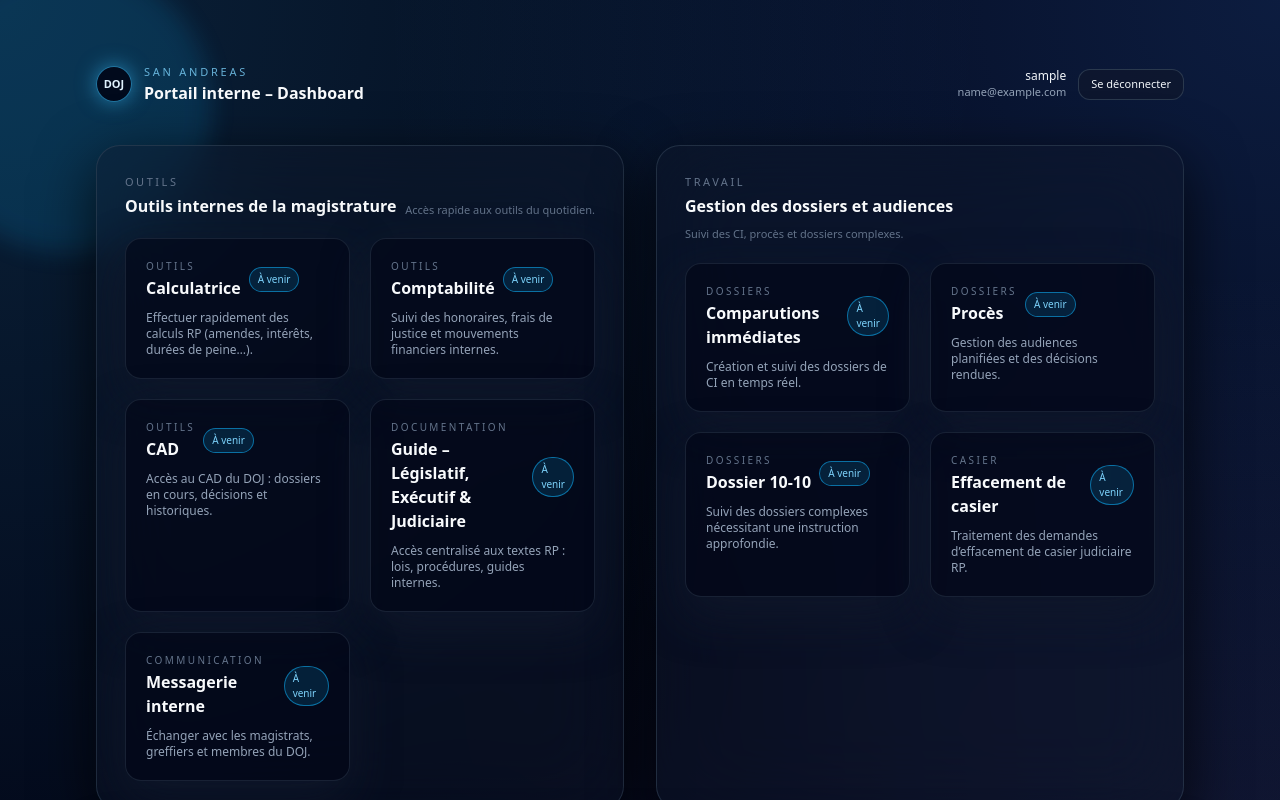
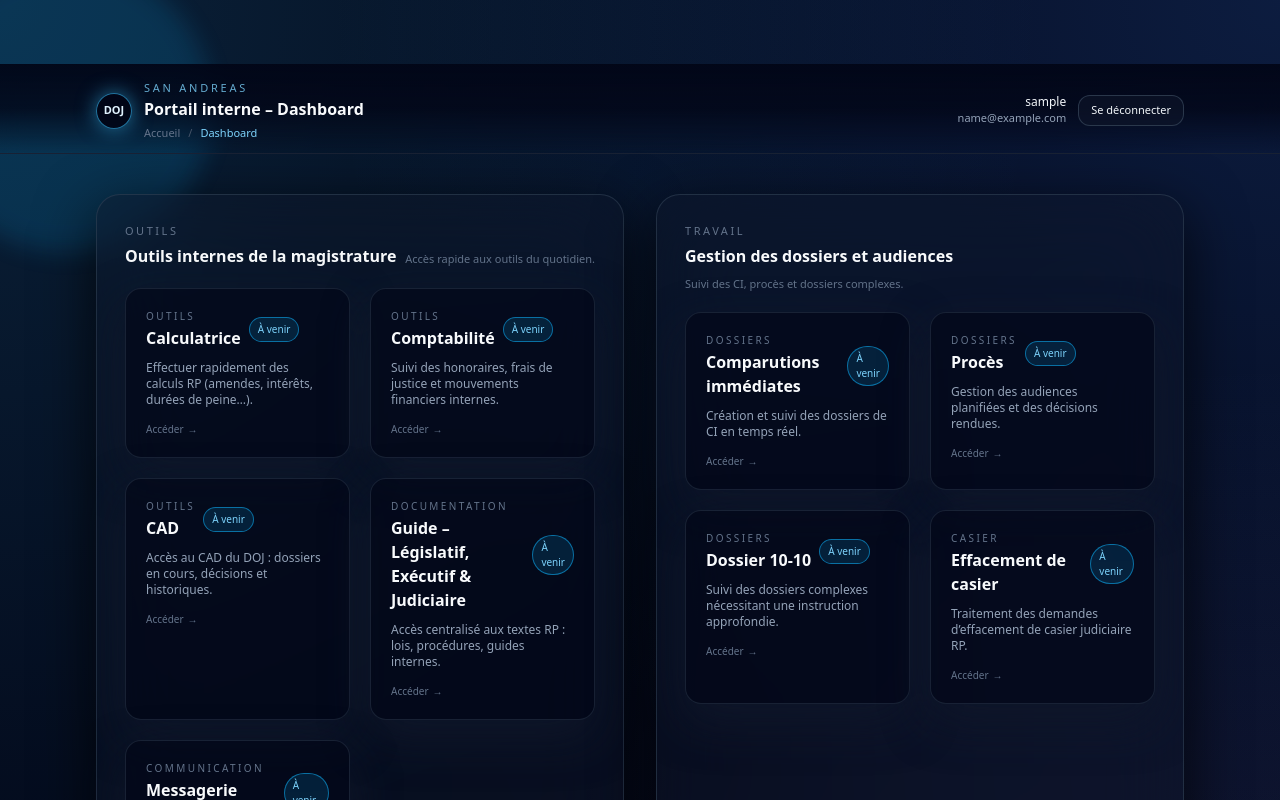
Before and after one commit to zealess/doj-frontend, a Next.js app: page /dashboard in a window 1280 px wide. Shown: the top 800 px of the page. Built offline with nearby package versions, Linux system fonts and the light colour scheme; sample sign-in values are in the browser's storage.

Commit message:
Test amélioration dashboard

```diff
--- a/app/dashboard/page.tsx
+++ b/app/dashboard/page.tsx
@@ -63,11 +63,27 @@ export default function DashboardPage() {
     <button
       type="button"
       onClick={onClick}
-      className="group relative w-full text-left rounded-2xl border border-slate-800/80 bg-slate-950/60 px-4 py-4 md:px-5 md:py-5 flex flex-col gap-1.5 shadow-[0_18px_45px_rgba(15,23,42,0.9)] hover:border-sky-500/70 hover:bg-slate-950/90 transition-all duration-200 cursor-pointer overflow-hidden min-h-[120px]"
+      className="
+        group relative w-full text-left
+        rounded-2xl border border-slate-800/80 bg-slate-950/60
+        px-4 py-4 md:px-5 md:py-5
+        flex flex-col gap-1.5
+        shadow-[0_18px_45px_rgba(15,23,42,0.9)]
+        hover:border-sky-500/70 hover:bg-slate-950/90
+        transition-all duration-200
+        cursor-pointer overflow-hidden min-h-[120px]
+        transform-gpu hover:-translate-y-1 hover:scale-[1.02]
+      "
     >
+      {/* Glow de bord supérieur */}
       <div className="pointer-events-none absolute inset-x-0 top-0 h-px bg-gradient-to-r from-transparent via-sky-500/40 to-transparent opacity-0 group-hover:opacity-100 transition-opacity duration-300" />
 
-      <div className="flex items-center justify-between gap-2">
+      {/* Glow radial léger */}
+      <div className="pointer-events-none absolute inset-0 opacity-0 group-hover:opacity-100 transition-opacity duration-300">
+        <div className="absolute -inset-16 bg-[radial-gradient(circle_at_top,_rgba(56,189,248,0.14),_transparent_55%)]" />
+      </div>
+
+      <div className="flex items-center justify-between gap-2 relative z-[1]">
         <div>
           {subtitle && (
             <p className="text-[10px] uppercase tracking-[0.24em] text-slate-500 mb-0.5">
@@ -86,10 +102,20 @@ export default function DashboardPage() {
       </div>
 
       {description && (
-        <p className="text-[11px] md:text-xs text-slate-400 mt-1">
+        <p className="text-[11px] md:text-xs text-slate-400 mt-1 relative z-[1]">
           {description}
         </p>
       )}
+
+      {/* Petite flèche de navigation qui glisse à droite au hover */}
+      <div className="relative z-[1] mt-2 flex justify-end">
+        <span className="inline-flex items-center gap-1 text-[10px] text-slate-500 group-hover:text-sky-300 transition-colors duration-200">
+          Accéder
+          <span className="inline-block translate-x-0 group-hover:translate-x-1 transition-transform duration-200">
+            →
+          </span>
+        </span>
+      </div>
     </button>
   );
 
@@ -99,13 +125,18 @@ export default function DashboardPage() {
       <div className="floating-orb w-72 h-72 bg-sky-500/30 -top-10 -left-20" />
       <div className="floating-orb w-80 h-80 bg-indigo-500/30 bottom-[-80px] right-[-40px]" />
 
+      {/* Conteneur FULL WIDTH (avec padding) */}
       <div className="relative z-10 w-full px-6 md:px-10 lg:px-16 xl:px-24 py-10 md:py-12 lg:py-16 space-y-8 md:space-y-10">
-        {/* Topbar */}
-        <header className="flex flex-col gap-4 md:flex-row md:items-center md:justify-between">
+        {/* HEADER STICKY */}
+        <div className="sticky top-0 z-30 -mx-6 md:-mx-10 lg:-mx-16 xl:-mx-24 mb-6">
+          {/* Fond dégradé + blur pour donner un effet HUD */}
+          <div className="bg-gradient-to-b from-slate-950/95 via-slate-950/80 to-transparent backdrop-blur-md border-b border-slate-800/80 px-6 md:px-10 lg:px-16 xl:px-24 pt-4 pb-3">
+            <header className="flex flex-col gap-3 md:flex-row md:items-center md:justify-between">
               <div className="flex items-center gap-3">
                 <div className="h-9 w-9 rounded-full border border-sky-400/60 bg-slate-950/90 flex items-center justify-center text-[11px] font-semibold text-sky-100 shadow-[0_0_20px_rgba(56,189,248,0.55)]">
                   DOJ
                 </div>
+                <div className="flex flex-col gap-1">
                   <div>
                     <p className="text-[11px] uppercase tracking-[0.25em] text-sky-300/80">
                       San Andreas
@@ -113,6 +144,16 @@ export default function DashboardPage() {
                     <h1 className="text-sm md:text-base font-semibold text-slate-50">
                       Portail interne – Dashboard
                     </h1>
+                  </div>
+
+                  {/* Breadcrumb stylé */}
+                  <div className="flex items-center gap-2 text-[11px] text-slate-500">
+                    <span className="hover:text-sky-300 cursor-default transition-colors">
+                      Accueil
+                    </span>
+                    <span className="text-slate-600">/</span>
+                    <span className="text-sky-300">Dashboard</span>
+                  </div>
                 </div>
               </div>
 
@@ -135,6 +176,8 @@ export default function DashboardPage() {
                 </button>
               </div>
             </header>
+          </div>
+        </div>
 
         {/* CONTENU */}
         <div className="space-y-7 md:space-y-8">
@@ -235,7 +278,7 @@ export default function DashboardPage() {
             </section>
           </div>
 
-          {/* ANNUAIRE en dessous, full width */}
+          {/* ANNUAIRE */}
           <section className="glass-card rounded-3xl border border-slate-800/80 bg-slate-950/85 px-5 py-5 md:px-7 md:py-7">
             <div className="mb-4 md:mb-5 flex flex-col gap-1">
               <p className="text-[11px] uppercase tracking-[0.23em] text-slate-500">
```
Lines whose indentation alone changed are shown as unchanged.
